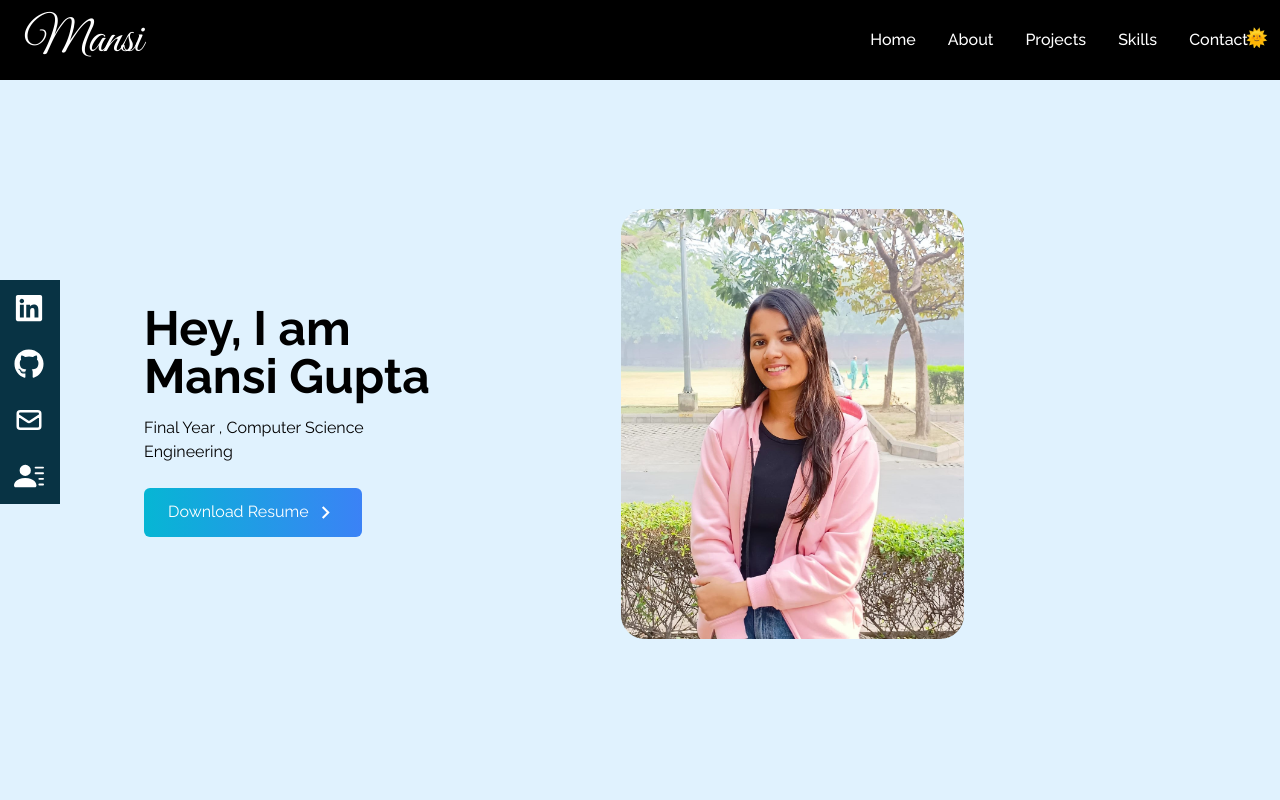
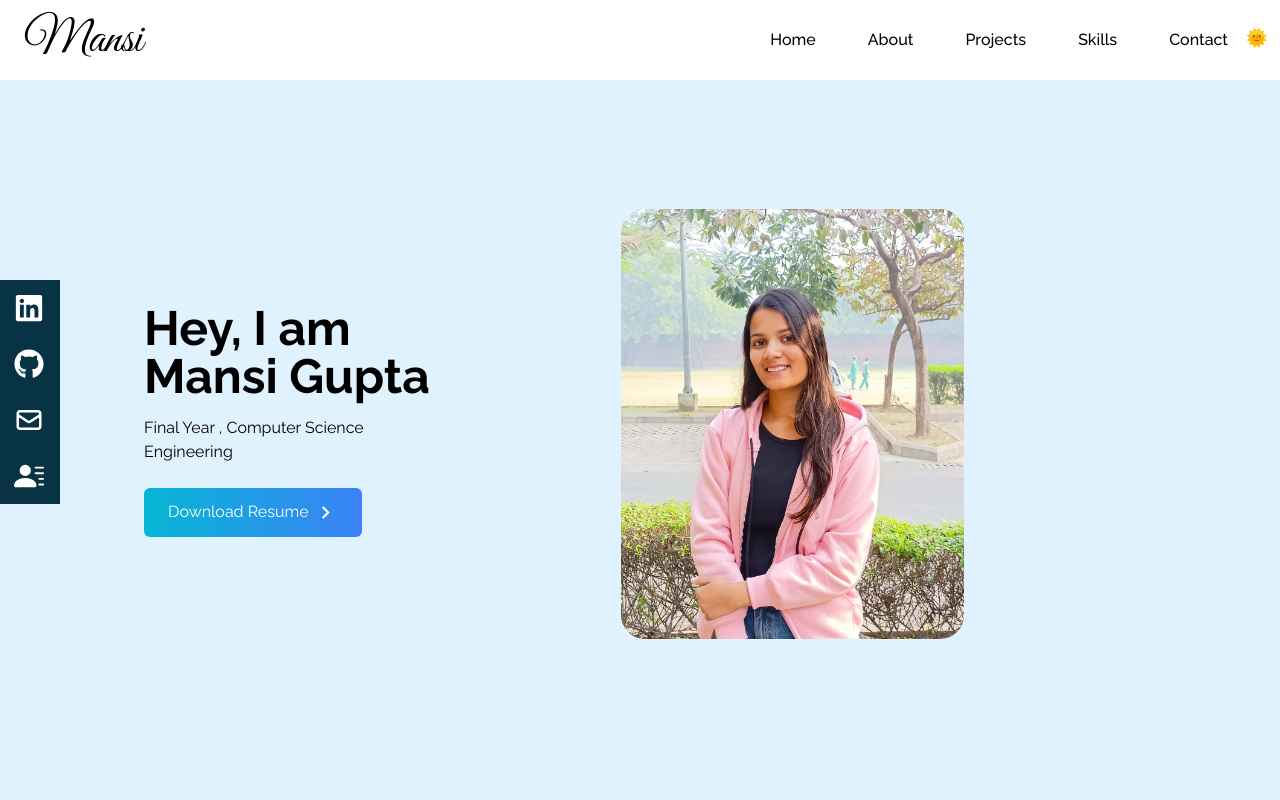
Before and after one commit to Mansi-Gupta11/portfolio, a React (Create React App) app: page / in a window 1280 px wide. Shown: the top 800 px of the page. Built offline with nearby package versions, Linux system fonts and the light colour scheme; the HTML template or start-up script is replaced by a standard one.

Commit message:
dark mode

```diff
--- a/src/components/NavBar.jsx
+++ b/src/components/NavBar.jsx
@@ -37,7 +37,7 @@ const NavBar = () => {
 
   return (
     <div className="flex justify-between items-center w-full h-20
-    px-4 bg-black text-white fixed">
+    px-4 bg-white text-black dark:bg-black dark:text-white fixed">
         <div>
             <h1 className="text-5xl font-signature ml-2">Mansi</h1>
         </div>
@@ -45,7 +45,7 @@ const NavBar = () => {
             {links.map(({id,link}) =>(
             <li
             key={id}
-            className="px-4 cursor-pointer capitalize font-medium text-white-500 hover:inline hover:border-b-2 hover:border-cyan-500 ">
+            className=" mr-5 px-4 cursor-pointer capitalize font-medium text-white-500 hover:border-b-2 border-black dark:border-cyan-500 ">
                 <Link to={link} smooth duration={500}>{link}</Link>
             </li>
             ))}
@@ -54,14 +54,14 @@ const NavBar = () => {
 
         <div
             onClick={() => setNav(!nav)}
-            className="cursor-pointer pr-4 z-10 text-white md:hidden">
+            className="cursor-pointer pr-4 mr-5 z-10 dark:text-white md:hidden">
 
             {nav ? <FaTimes size={30}/>: <FaBars size={30} />}
         </div>
 
         { nav && (
             <ul className="flex flex-col justify-center  items-center absolute top-0 right-0 w-1/2 h-screen
-            bg-gradient-to-b from-black to-sky-950 text-white-500">
+          text-white bg-gradient-to-b from-black to-sky-950 text-white-500">
                 {links.map(({ id, link }) => (
                     <li key={id} className="px-4 cursor-pointer capitalize py-6 text-2xl">
                         <Link
```
